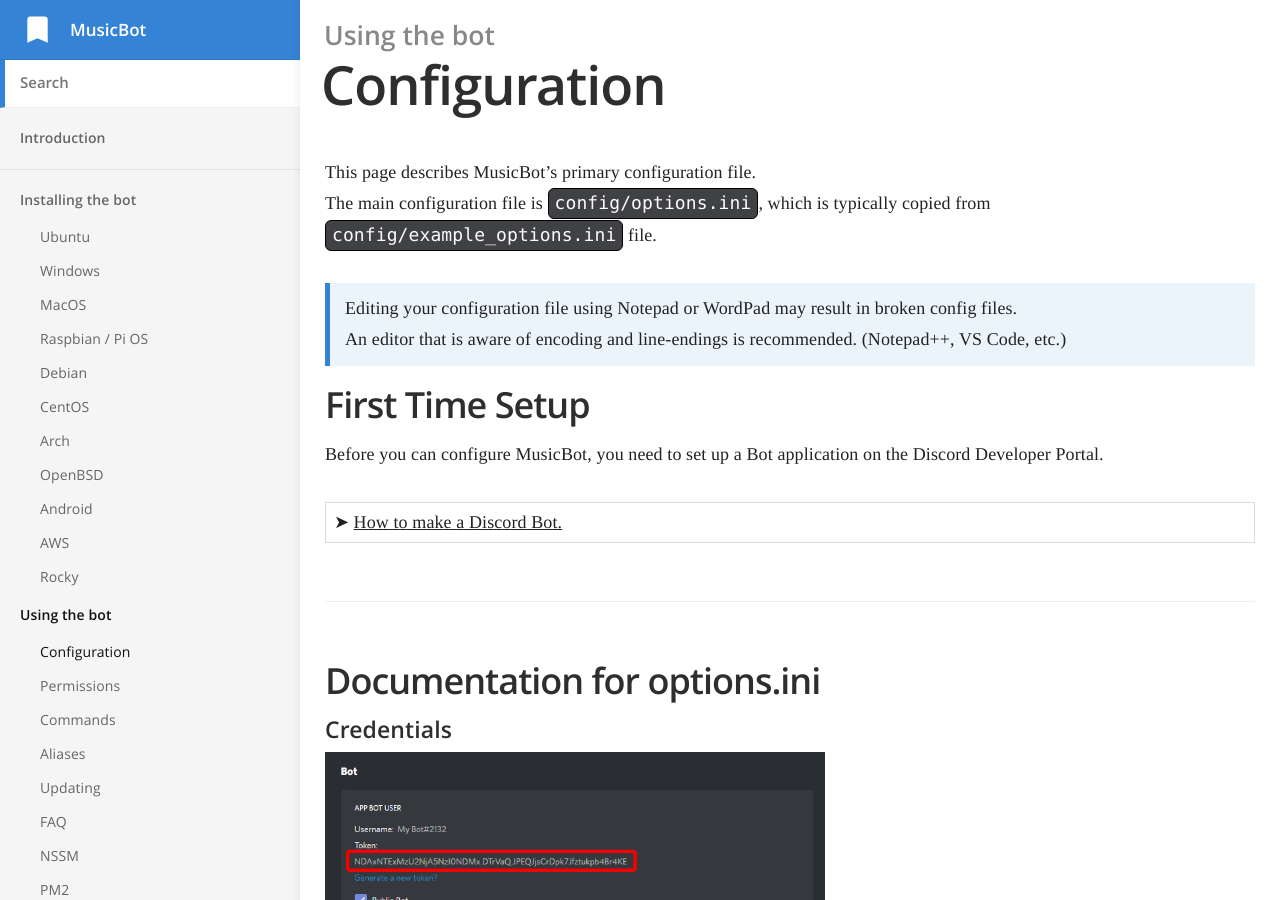
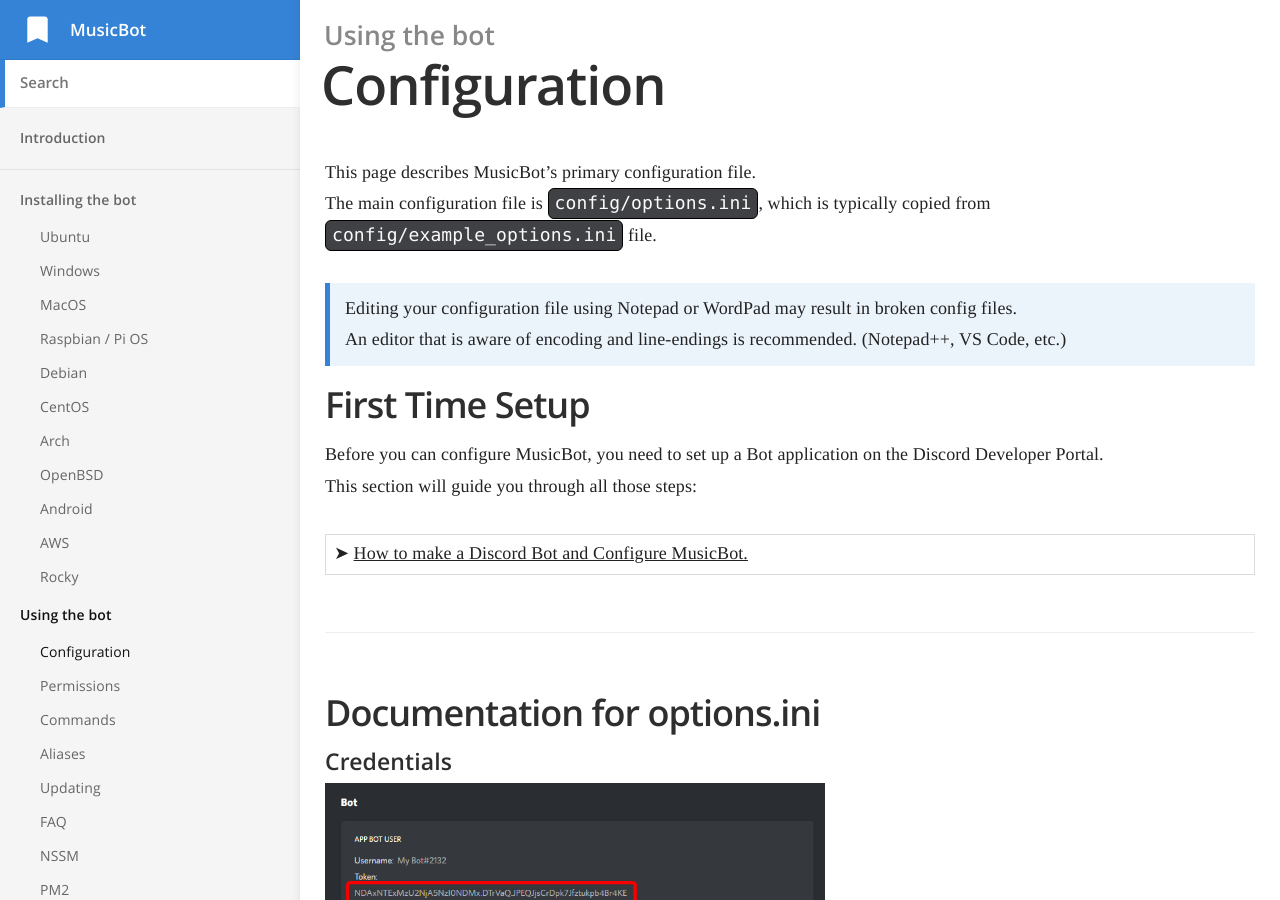
Before and after one commit to Just-Some-Bots/MusicBot, a Jekyll site: the page built from _docs/using/configuration.md, in a window 1280 px wide and 900 px high. Built offline with Jekyll 4.4.1, drawn with Linux system fonts in a browser that asks for light colours.

Commit message:
Update configuration.md

```diff
--- a/_docs/using/configuration.md
+++ b/_docs/using/configuration.md
@@ -14,25 +14,27 @@ The main configuration file is `config/options.ini`, which is typically copied f
 ## First Time Setup
 
 Before you can configure MusicBot, you need to set up a Bot application on the Discord Developer Portal.
+This section will guide you through all those steps:
 
 <details>
-  <summary>How to make a Discord Bot.</summary>
+  <summary>How to make a Discord Bot and Configure MusicBot.</summary>
 
 <h3>Make a new Bot and Token</h3>
 
 First, log in to the official Discord Developer Portal and access the <a href="https://discord.com/developers/applications/me">Applications page</a>.<br>
-<br>
 <ul>
 <li>Create a new application, then open the "Bot" page from the menu.</li>
 <li>Find the Token section to reveal and copy your new Bot Token.<br>
-  <strong>Notice:</strong> If you have 2FA enabled, you may need to "Reset Token" before you can see it.<br>
-  <strong>Warning:</strong> Keep the Token safe! Don't share it or lose it or you'll need to regenerate it!<br></li>
+  <strong style="color:#7d6f00;">Notice:</strong> If you have 2FA enabled, you may need to "Reset Token" before you can see it.<br>
+  <strong style="color:#ff7373;">Warning:</strong> Keep the Token safe! Don't share it or lose it or you'll need to regenerate it!<br></li>
 
 <li>Next set the privileged intents. You need to enable each of the Gateway Intents.<br>
   - Enable Presence Intent<br>
   - Enable Server Members Intent<br>
   - Enable Message Content Intent<br></li>
 </ul>
+
+<h3>Configure MusicBot</h3>
 
 You should now have your token and can now copy it into your config file.<br>
 To finish setting up:<br>
@@ -44,7 +46,8 @@ To finish setting up:<br>
 <li>Save, close, and try running MusicBot!</li>
 </ul>
 
-If everything is working, make sure to review the rest of the options and make changes as needed.
+If everything is working, make sure to review the rest of the options and make changes as needed.<br>
+<br>
 
 </details>
 
```
